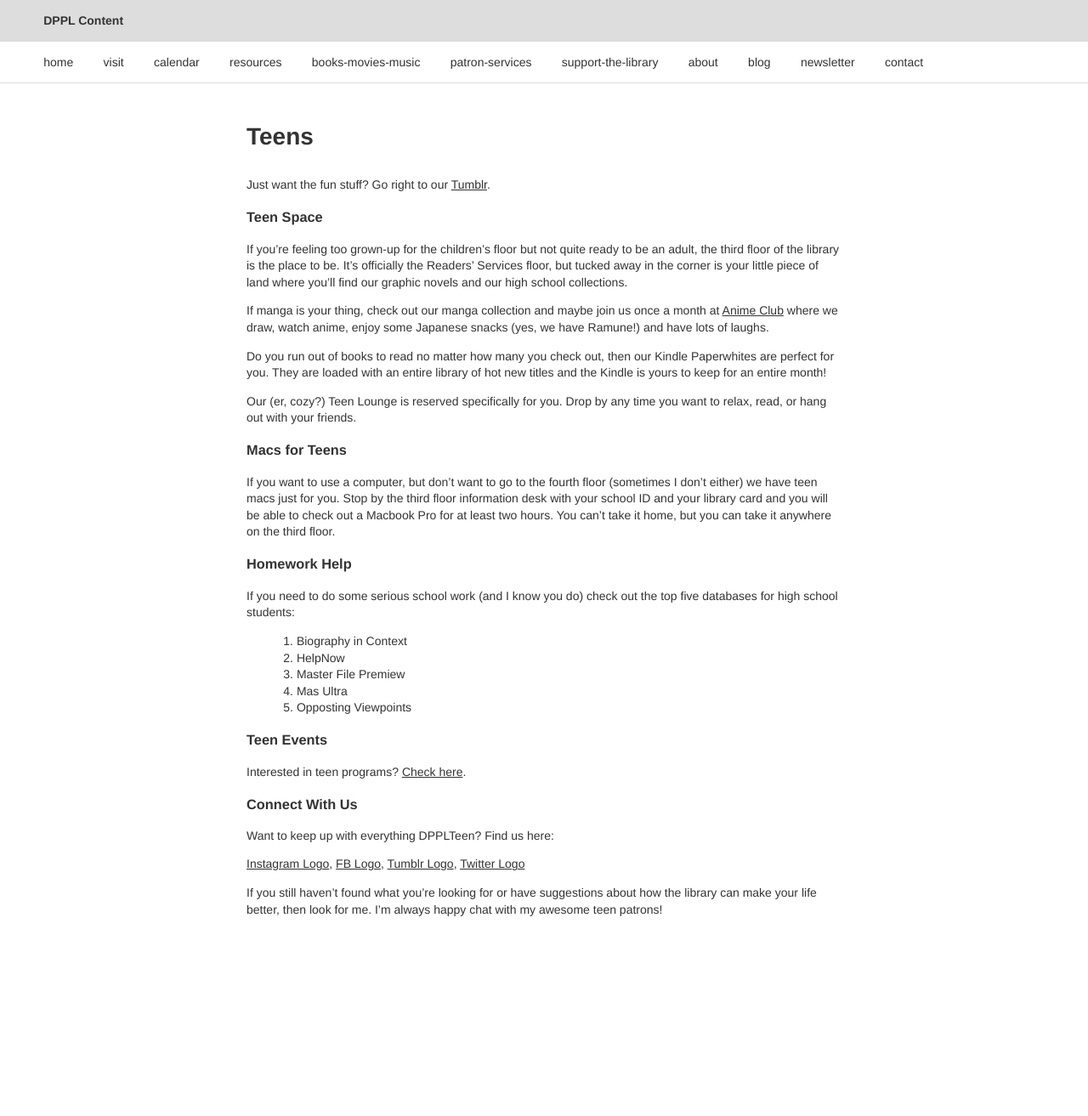
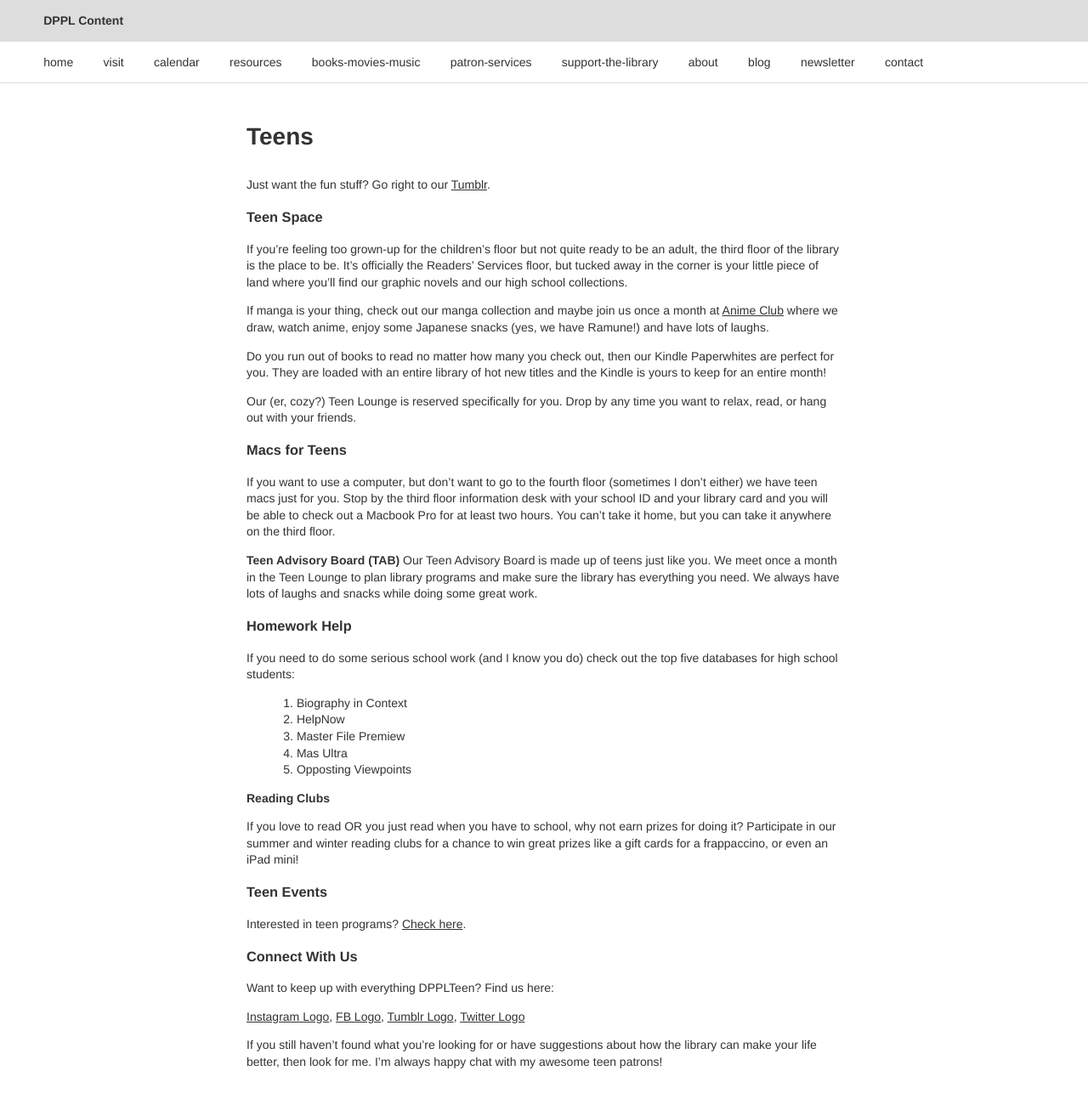
Before and after one commit to dpplweb/dppl-content, a Jekyll site: the page built from _posts/joanie/0423-01-01-teens.md, in a window 1280 px wide. Shown: the whole page at 85% size. Built offline with Jekyll 4.4.1, drawn with Linux system fonts in a browser that asks for light colours; Markdown is read by kramdown in place of the engine named in the settings; before the commit the page ends 1134 px from its top, so only the background shows below that.

Commit message:
Updated 0423-01-01-teens.md

```diff
--- a/_posts/joanie/0423-01-01-teens.md
+++ b/_posts/joanie/0423-01-01-teens.md
@@ -29,6 +29,9 @@ Our (er, cozy?) Teen Lounge is reserved specifically for you. Drop by any time y
 
 If you want to use a computer, but don’t want to go to the fourth floor (sometimes I don’t either) we have teen macs just for you. Stop by the third floor information desk with your school ID and your library card and you will be able to check out a Macbook Pro for at least two hours. You can’t take it home, but you can take it anywhere on the third floor.
 
+**Teen Advisory Board (TAB)**
+Our Teen Advisory Board is made up of teens just like you. We meet once a month in the Teen Lounge to plan library programs and make sure the library has everything you need. We always have lots of laughs and snacks while doing some great work.
+
 ###Homework Help
 
 If you need to do some serious school work (and I know you do) check out the top five databases for high school students:
@@ -38,6 +41,10 @@ If you need to do some serious school work (and I know you do) check out the top
 3. Master File Premiew
 4. Mas Ultra
 5. Opposting Viewpoints
+
+**Reading Clubs**
+
+If you love to read OR you just read when you have to school, why not earn prizes for doing it? Participate in our summer and winter reading clubs for a chance to win great prizes like a gift cards for a frappaccino, or even an iPad mini!
 
 ###Teen Events
 
```
